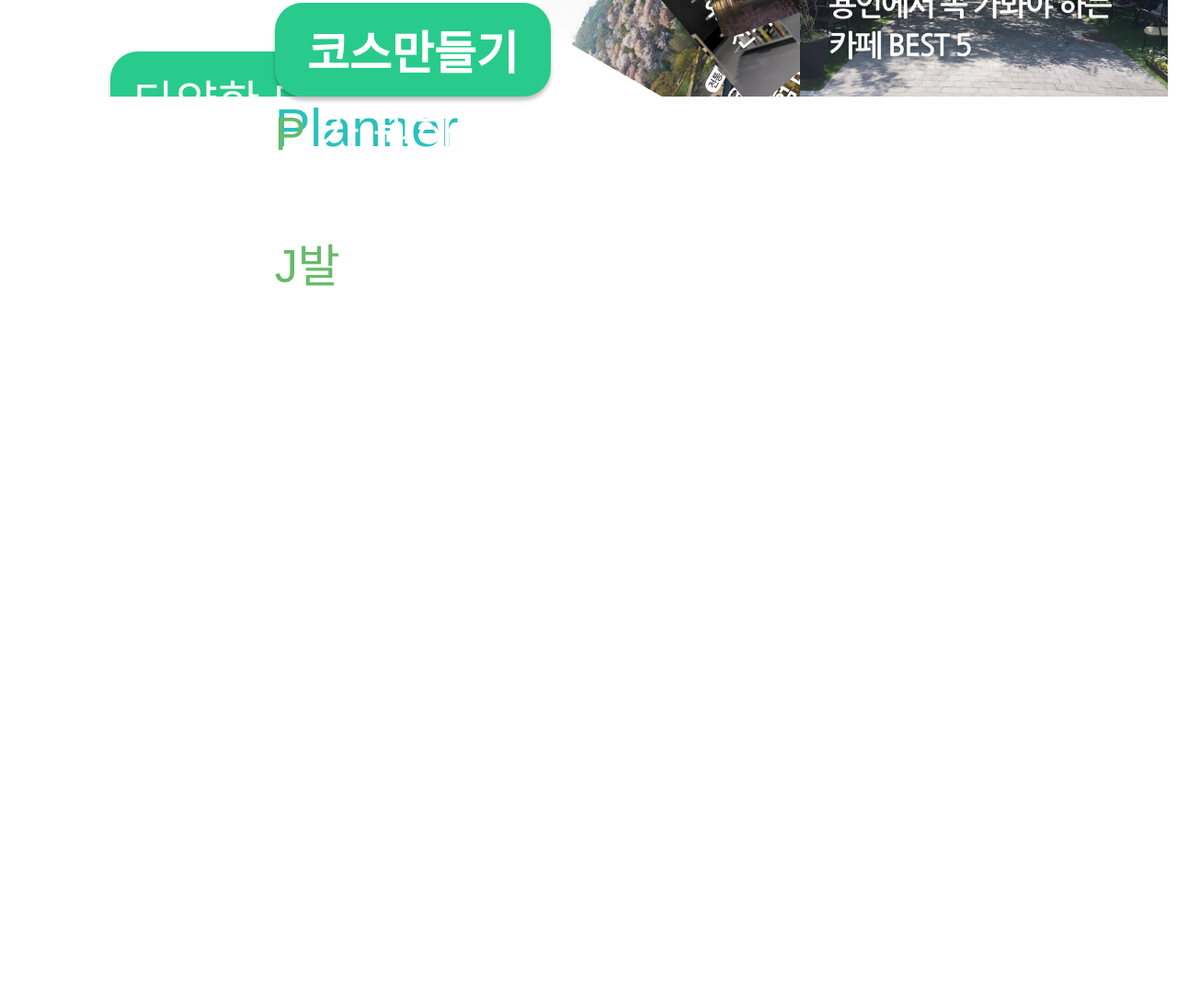
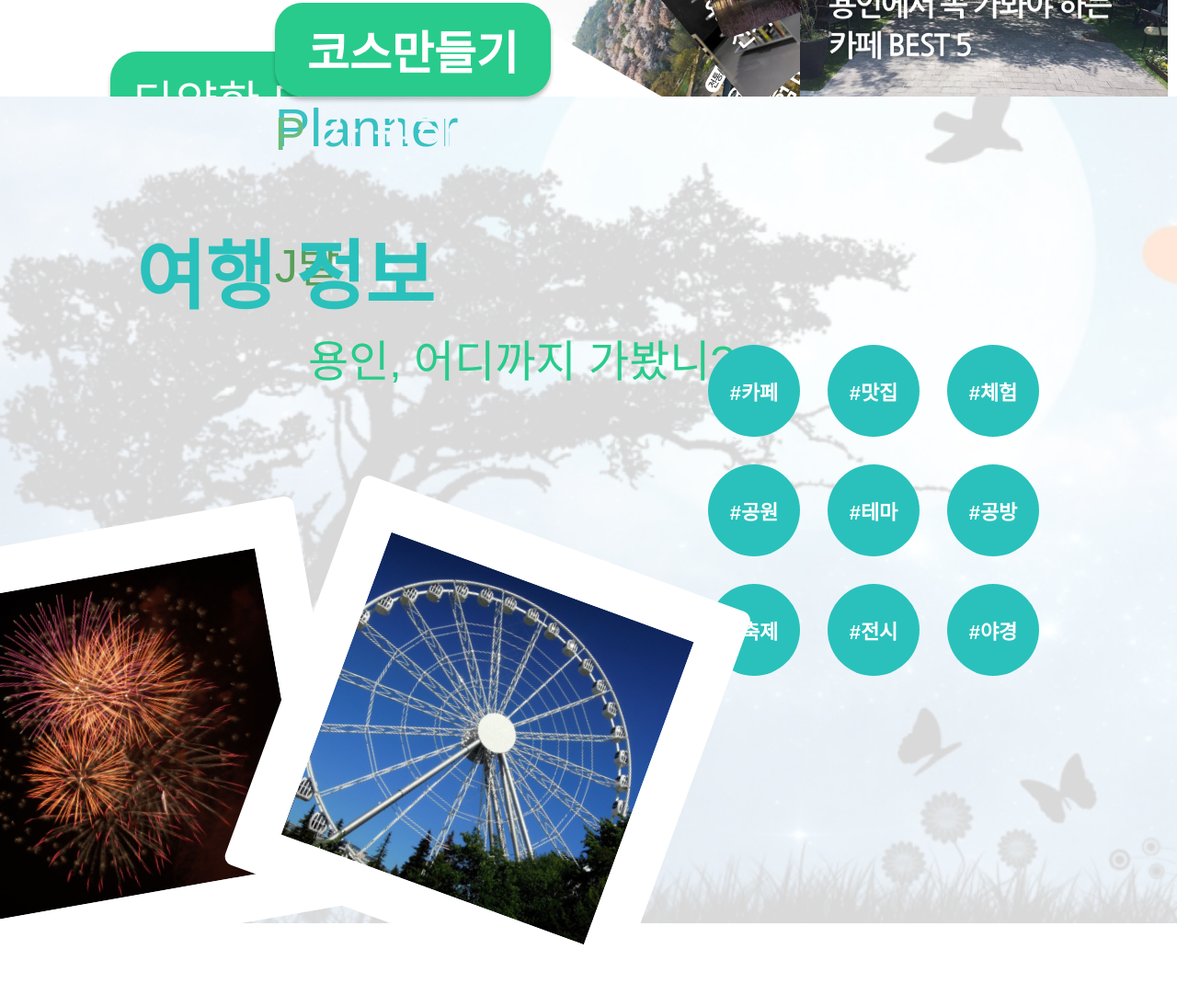
Before and after one commit to h970920/JP_teamProject, a plain HTML site: page index.html in a window 1280 px wide. Shown: the part 1381-2475 px from the top of the page at 92% size. Before the commit the page ends 1702 px from the top, so only its background shows below. Drawn offline with Linux system fonts and the light colour scheme; a script that the page names is missing; files whose address does not match are found by name; a web font is replaced by a local one.

Commit message:
여행정보 섹션 구현

```diff
--- a/index.html
+++ b/index.html
@@ -194,6 +194,38 @@
           <div class="tripplanner_img"></div>
         </div>
       </section>
+      <!-- 여행정보 영역 -->
+
+      <section id="여행정보" class="content_info">
+        <div class="home_container info_container">
+          <div class="info_textbox">
+            <h1>여행 정보</h1>
+            <p>용인, 어디까지 가봤니?</p>
+            <div class="infobox">
+              <div class="info_pic pic1">
+                <img src="./img/infopic1.png" alt="" />
+              </div>
+              <div class="info_pic pic2">
+                <img src="./img/infopic2.png" alt="" />
+              </div>
+            </div>
+          </div>
+
+          <div class="info_board">
+            <div class="info_board_article">
+              <div class="circle">#카페</div>
+              <div class="circle">#맛집</div>
+              <div class="circle">#체험</div>
+              <div class="circle">#공원</div>
+              <div class="circle">#테마</div>
+              <div class="circle">#공방</div>
+              <div class="circle">#축제</div>
+              <div class="circle">#전시</div>
+              <div class="circle">#야경</div>
+            </div>
+          </div>
+        </div>
+      </section>
     </div>
   </body>
 </html>
--- a/styles/info.css
+++ b/styles/info.css
@@ -0,0 +1,87 @@
+/*여행정보 디자인영역 */
+
+.info_container {
+  background-image: url("../img/여행정보배경.png");
+  background-repeat: no-repeat;
+  background-size: cover;
+  position: relative;
+  display: flex;
+  justify-content: space-around;
+}
+.info_textbox {
+  display: flex;
+  flex-direction: column;
+  align-items: center;
+  justify-content: center;
+  width: 400px;
+  margin-top: 100px;
+  padding: 30px;
+}
+
+.info_textbox > h1 {
+  font-size: 82px;
+  color: #2ac1bc;
+}
+
+.info_textbox > p {
+  width: 500px;
+  font-size: 48px;
+  margin-left: 550px;
+  color: #28cb8b;
+}
+
+.info_pic {
+  width: 400px;
+  height: 400px;
+  margin-top: 150px;
+  box-sizing: border-box;
+}
+
+.pic1 > img {
+  width: 350px;
+  rotate: -10deg;
+  border: 50px solid white;
+  border-radius: 10px;
+}
+.pic2 {
+  rotate: 10deg;
+}
+.pic2 > img {
+  width: 350px;
+  rotate: 10deg;
+  border: 50px solid white;
+  border-radius: 10px;
+}
+
+.info_board {
+  display: flex;
+  align-items: center;
+  justify-content: center;
+  width: 500px;
+}
+.infobox {
+  display: flex;
+}
+
+.info_board_article {
+  display: grid;
+  grid-template-columns: repeat(3, 1fr); /* 각 열이 동일한 너비로 설정됩니다. */
+  grid-gap: 10px; /* 동그라미 사이의 간격을 조절합니다. */
+  justify-items: center; /* 동그라미를 수평 중앙에 배치합니다. */
+  align-items: center; /* 동그라미를 수직 중앙에 배치합니다. */
+}
+
+/* 동그라미 스타일 */
+.circle {
+  width: 100px;
+  height: 100px;
+  background-color: #2ac1bc;
+  border-radius: 50%;
+  display: flex;
+  justify-content: center;
+  align-items: center;
+  color: white;
+  font-weight: bold;
+  margin: 10px;
+  font-size: 22px;
+}
```
